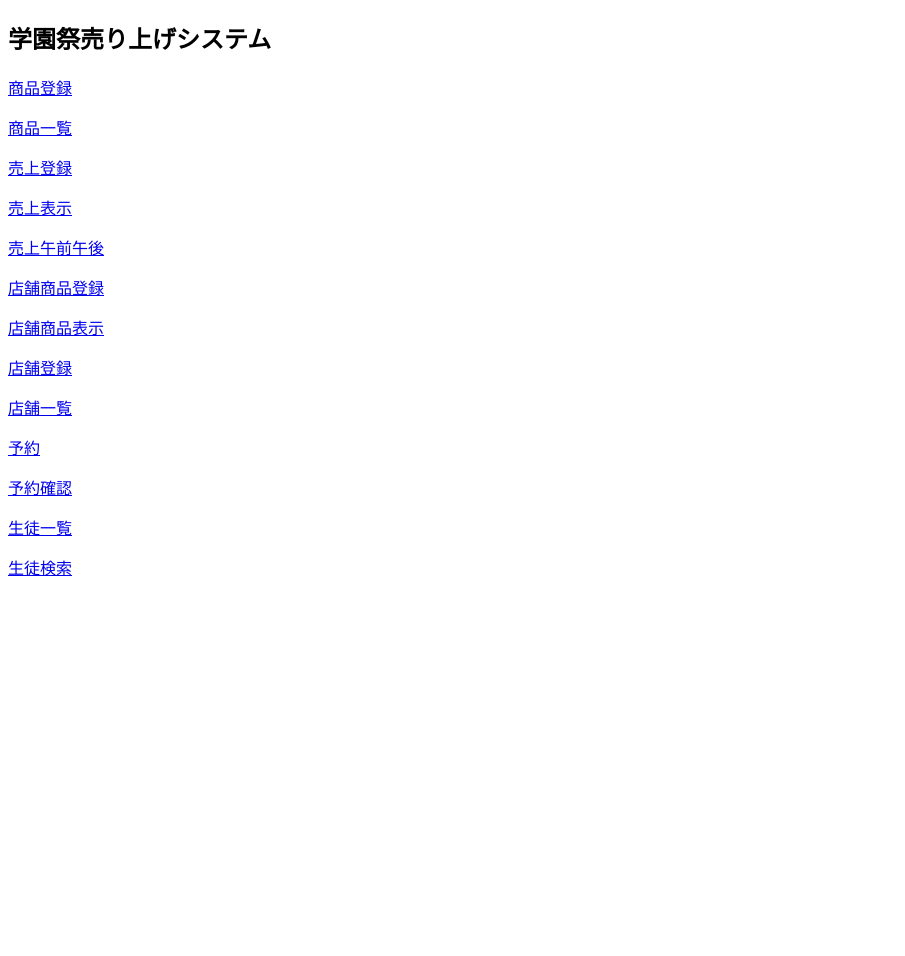
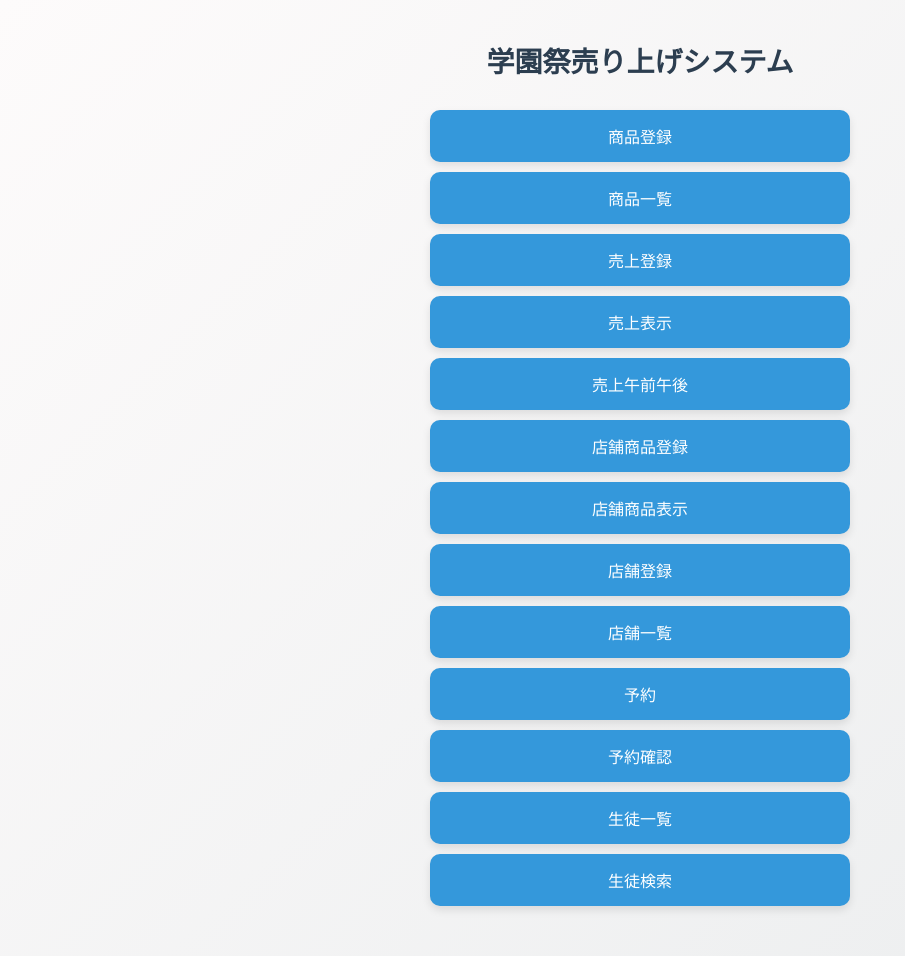
Before and after one commit to taj-byte/festival, a PHP site: template views/common/index.html in a window 1280 px wide. Shown: the whole page, without its empty margins (0-905 px from the left). Before the commit the page ends 576 px from the top, so only its background shows below. Run offline with PHP 8.4, Linux system fonts and the light colour scheme; the template is opened without the code that fills it, so the values that code supplies are empty.

Commit message:
Update sales.css
仮作成
これをもとに変更を加える（予定）

```diff
--- a/views/css/sales.css
+++ b/views/css/sales.css
@@ -1,86 +1,72 @@
-/* 売上一覧画面用のスタイル */
-
-.sales-container {
-    margin: 20px 0;
+/* 全体リセット */
+* {
+    margin: 0;
+    padding: 0;
+    box-sizing: border-box;
 }
 
-.sales-table {
-    width: 100%;
-    border-collapse: collapse;
-    margin-bottom: 30px;
+/* ページ全体 */
+body {
+    font-family: "Segoe UI", "Hiragino Kaku Gothic ProN", "Meiryo", sans-serif;
+    background: linear-gradient(135deg, #fdfbfb, #ebedee);
+    color: #333;
+    min-height: 100vh;
+    padding: 40px;
 }
 
-.sales-table th {
-    background-color: #4CAF50;
-    color: white;
-    padding: 12px;
-    text-align: left;
-    border: 1px solid #ddd;
+/* タイトル */
+h2 {
+    text-align: center;
+    margin-bottom: 30px;
+    font-size: 28px;
+    color: #2c3e50;
 }
 
-.sales-table td {
-    padding: 10px;
-    border: 1px solid #ddd;
+/* メニュー全体 */
+p {
+    max-width: 420px;
+    margin: 10px auto;
 }
 
-.sales-table tr:nth-child(even) {
-    background-color: #f9f9f9;
+/* リンクをボタン風に */
+a {
+    display: block;
+    text-decoration: none;
+    background: #3498db;
+    color: #fff;
+    padding: 14px 20px;
+    border-radius: 10px;
+    text-align: center;
+    font-size: 16px;
+    transition: all 0.3s ease;
+    box-shadow: 0 4px 8px rgba(0,0,0,0.1);
 }
 
-.sales-table tr:hover {
-    background-color: #f5f5f5;
+/* ホバー */
+a:hover {
+    background: #2980b9;
+    transform: translateY(-2px);
+    box-shadow: 0 6px 12px rgba(0,0,0,0.15);
 }
 
-.detail-table {
-    width: 100%;
-    border-collapse: collapse;
-    margin: 10px 0;
-    background-color: #fff;
+/* クリック時 */
+a:active {
+    transform: translateY(0);
+    box-shadow: 0 3px 6px rgba(0,0,0,0.1);
 }
 
-.detail-table th {
-    background-color: #2196F3;
-    color: white;
-    padding: 8px;
-    text-align: left;
-    border: 1px solid #ddd;
-    font-size: 0.9em;
+/* スマホ対応 */
+@media screen and (max-width: 600px) {
+    body {
+        padding: 20px;
+    }
+
+    h2 {
+        font-size: 22px;
+    }
+
+    a {
+        font-size: 15px;
+        padding: 12px;
+    }
 }
-
-.detail-table td {
-    padding: 8px;
-    border: 1px solid #ddd;
-    font-size: 0.9em;
-}
-
-.detail-table tr:nth-child(even) {
-    background-color: #e3f2fd;
-}
-
-.total-row {
-    font-weight: bold;
-    background-color: #e8f5e9 !important;
-}
-
-.no-data {
-    color: #999;
-    font-style: italic;
-    padding: 20px;
-    text-align: center;
-}
-
-.filter-section {
-    margin: 20px 0;
-    padding: 15px;
-    background-color: #f0f0f0;
-    border-radius: 5px;
-}
-
-.filter-section label {
-    margin-right: 10px;
-}
-
-.filter-section select {
-    padding: 5px;
-    margin-right: 20px;
-}
```
